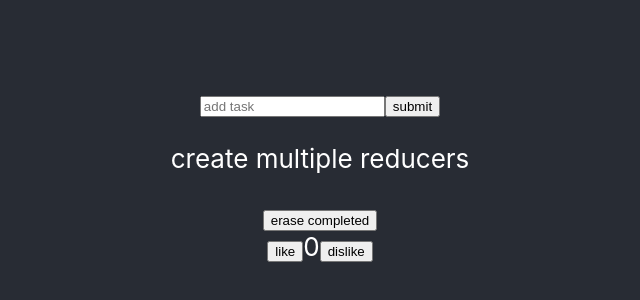
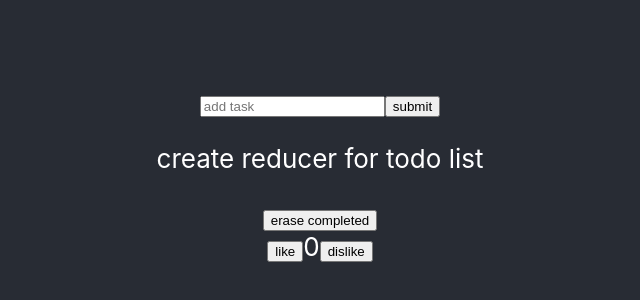
Before and after one commit to Istott/useReducer-playground, a React (Create React App) app in the folder todo/: page / in a window 1280 px wide. Shown: the part 226-526 px from the top of the page, without its empty margins (320-960 px from the left). Built offline with nearby package versions, Linux system fonts and the light colour scheme.

Commit message:
deleted todo reducer and started over for practice.
working great.

```diff
--- a/todo/src/App.js
+++ b/todo/src/App.js
@@ -9,27 +9,7 @@ const ACTIONS = {
   CLEAR_COMPLETED: 'clear_completed'
 }
 
-const todoReducer = (task, action) => {
-  switch (action.type) {
-    case ACTIONS.ADD_TASK:
-      return [
-        ...task,
-        {
-          task: action.payload.task,
-          id: Date.now(),
-          completed: false
-        }
-      ]
-    case ACTIONS.TOGGLE_COMPLETED:
-      return action.payload
 
-    case ACTIONS.CLEAR_COMPLETED:
-      return action.payload
-
-    default:
-      return task
-  }
-}
 
 const countReducer = (counter, action) => {
   switch (action.type) {
@@ -42,27 +22,58 @@ const countReducer = (counter, action) => {
   }
 }
 
-const initialState = [
-  {
-    task: 'create multiple reducers',
-    id: 465498491255,
-    completed: false
-  },
-]
-
 const initialCount = {
   count: 0
 };
 
+
+const todoReducer = (task, action) => {
+  switch (action.type) {
+    case ACTIONS.ADD_TASK:
+      return [
+        ...task,
+        {
+          task: action.payload.task,
+          id: Date.now(),
+          completed: false
+        }
+      ];
+
+    case ACTIONS.TOGGLE_COMPLETED:
+      return action.payload
+
+    case ACTIONS.CLEAR_COMPLETED:
+      return action.payload
+
+    default:
+      return task
+  }
+}
+
+const initialTaskList = [
+  {
+    task: 'create reducer for todo list',
+    id: 565468452131,
+    completed: false
+  }
+]
+
 function App() {
-  const [task, setDispatch] = useReducer(todoReducer, initialState)
-  const [counter, dispatch] = useReducer(countReducer, initialCount)
-
-  const [item, setItem] = useState('')
+  const [task, setDispatch] = useReducer(todoReducer, initialTaskList);
+  const [counter, dispatch] = useReducer(countReducer, initialCount);
+  const [item, setItem] = useState('');
 
   console.log(task)
 
-  const addTask = e => {
+  const increment = () => {
+    dispatch({ type: ACTIONS.INCREMENT })
+  }
+
+  const decrement = () => {
+    dispatch({ type: ACTIONS.DECREMENT })
+  }
+
+  const addTask = (e) => {
     e.preventDefault();
 
     setDispatch({
@@ -70,18 +81,20 @@ function App() {
       payload: {
         task: item
       }
-    });
+    })
     setItem('')
-
   }
 
-  const toggleCompleted = clickedItemId => {
+  const toggleCompleted = (clickedItemId) => {
     setDispatch({
       type: ACTIONS.TOGGLE_COMPLETED,
       payload:
-        task.map(item => {
+        task.map((item) => {
           if (item.id === clickedItemId) {
-            return { ...item, completed: !item.completed}
+            return {
+              ...item,
+              completed: !item.completed
+            }
           } else {
             return item
           }
@@ -97,37 +110,33 @@ function App() {
     })
   }
 
-  const increment = () => {
-    dispatch({ type: ACTIONS.INCREMENT })
-  }
-
-  const decrement = () => {
-    dispatch({ type: ACTIONS.DECREMENT })
-  }
-
   return (
     <div className="App">
       <header className="App-header">
         <form>
-          <input type="text" className="todoInput" placeholder="add task" value={item} onChange={e => setItem (e.target.value)} />
-          <button onClick={addTask}>submit</button>
+          <input
+            type="text"
+            value={item}
+            placeholder='add task'
+            onChange={(e) => setItem(e.target.value)}
+          />
+          <button onClick={addTask} >submit</button>
         </form>
 
         <div>
-          {task.map(item => (
+          {task.map((item) =>
             <p
               key={item.id}
               onClick={() => toggleCompleted(item.id)}
               className={`item${item.completed ? ' completed' : ''}`}
-              aria-label="select task"
             >
               {item.task}
             </p>
-          ))}
+          )}
         </div>
 
         <div>
-          <button onClick={clearCompleted}>erase completed</button>
+          <button onClick={clearCompleted} >erase completed</button>
         </div>
 
         <div>
```
